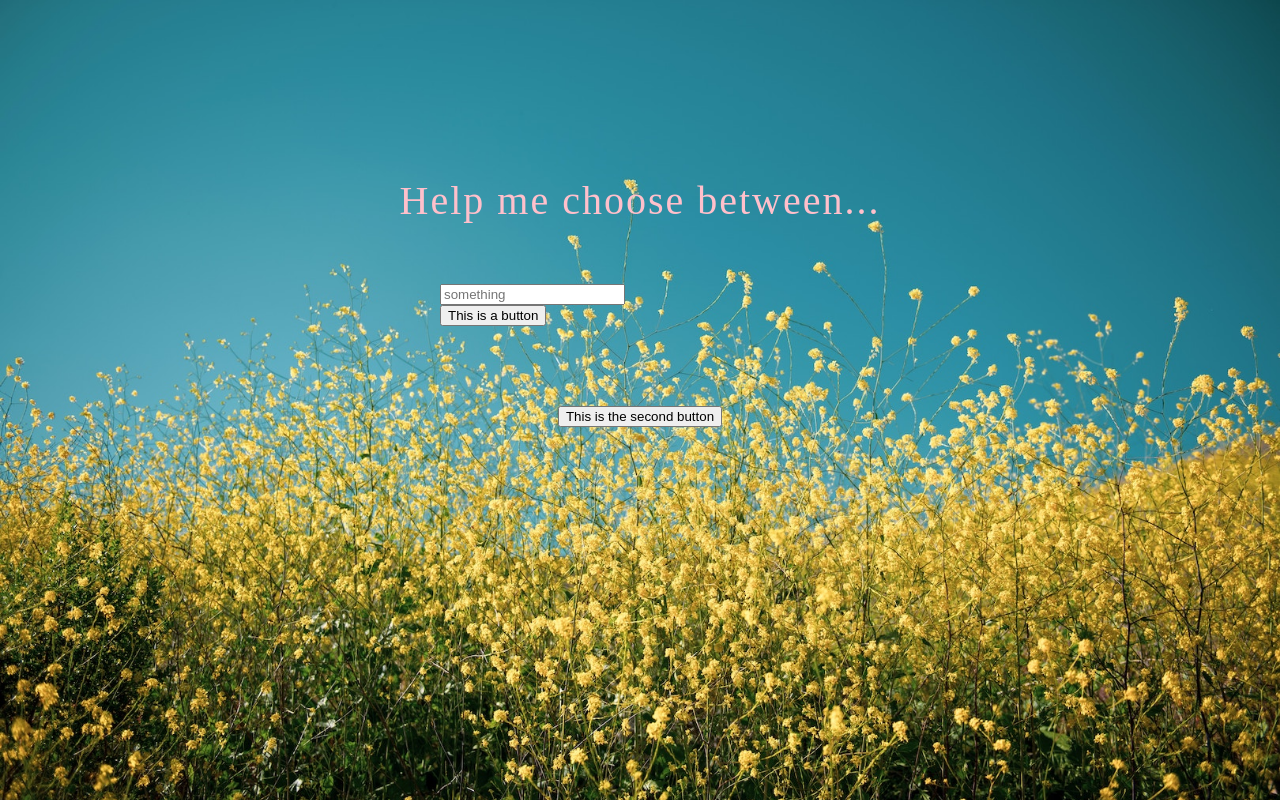
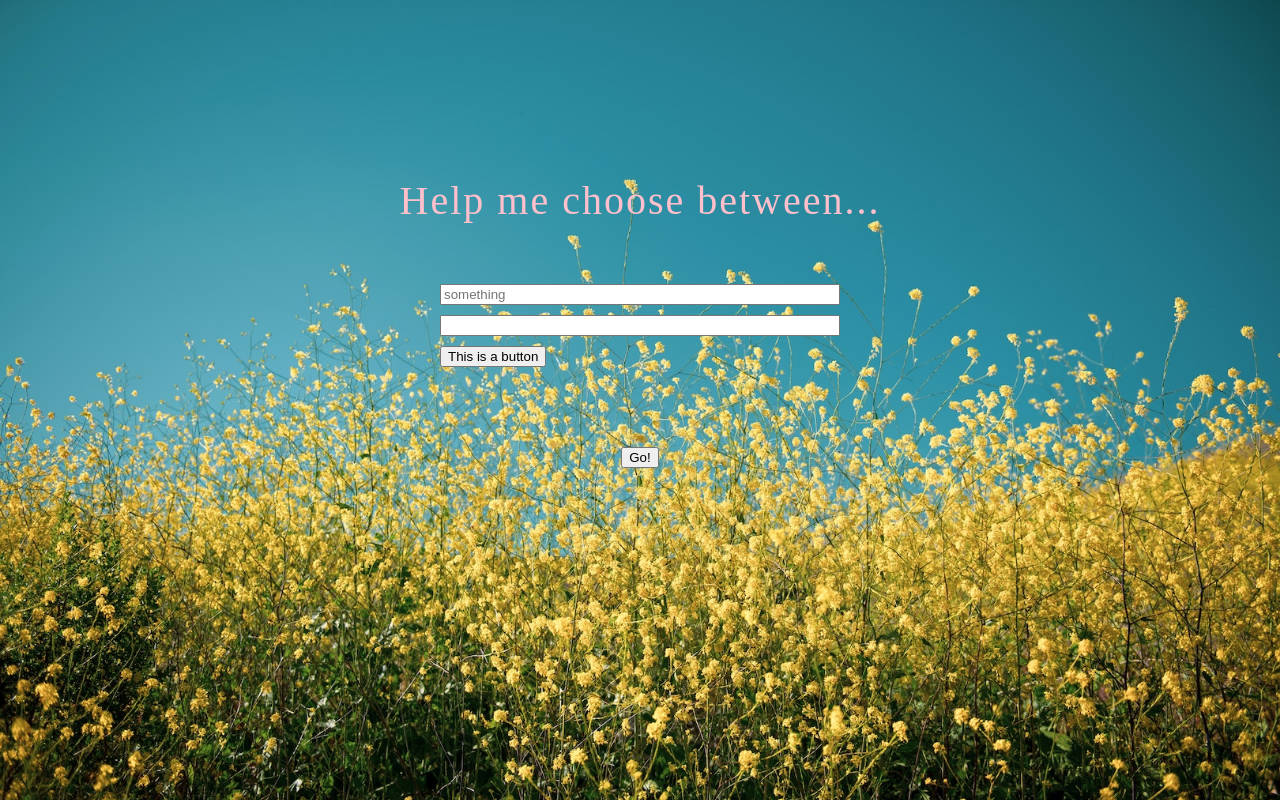
Before and after one commit to Beac90/help-me-choose1, a plain HTML site: page index.html in a window 1280 px wide. Both pictures are taken after a click on the button "This is a button". Drawn offline with nearby package versions, Linux system fonts and the light colour scheme.

Commit message:
day3
importerat jquery, lagt in java kommandon. $

```diff
--- a/index.html
+++ b/index.html
@@ -9,16 +9,38 @@
 
 
       <body>
+
+
      <h1><font color="pink">Help me choose between...</font></h1>
         <div class="inputSection">
 
-    <div>
+        <div class="inputs">
+
           <input placeholder="something"></input>
 
       </div>
-<button> This is a button </button>
+        <button class="addOption"> This is a button </button>
      </div>
-  <button> This is the second button </button>
+
+ <div class="resultSection"></div>
+
+       <button> Go! </button>
+
+      <script src="https://code.jquery.com/jquery-3.2.1.min.js"></script>
+
+      <script>
+
+        $(function(){
+          $('.resultSection').hide()
+
+          var add_option = function(){
+            $('.inputs').append ('<input></input>')
+          }
+          $('.addOption').click(add_option)
+
+        })
+
+      </script>
 
       </body>
 
```
Lines whose indentation alone changed are shown as unchanged.
